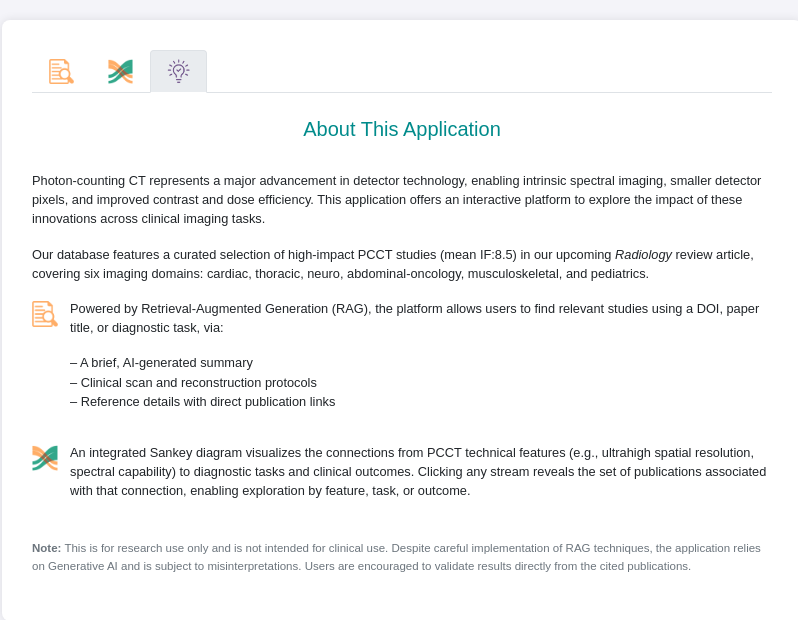
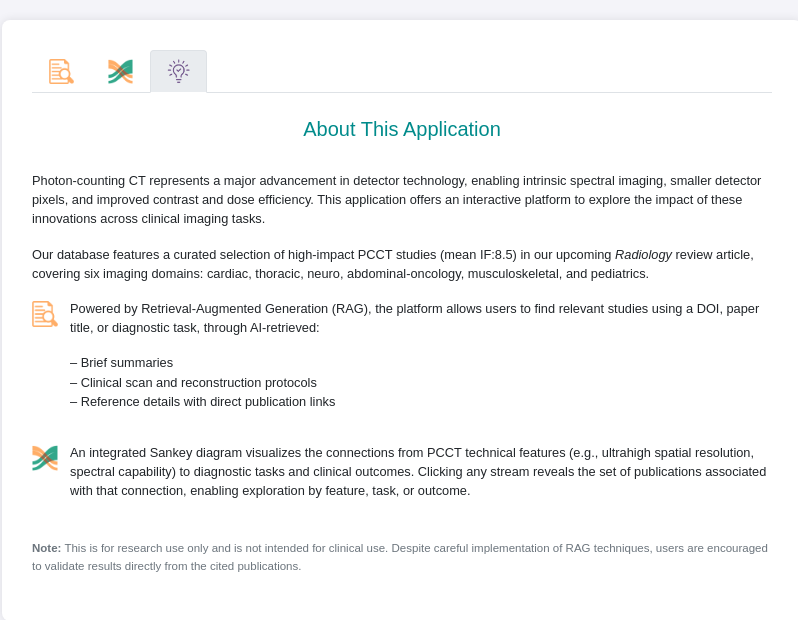
Before and after one commit to pooyansb/nae-int-papers-v8.2, a Flask app: page /about in a window 1280 px wide. Shown: the top 620 px of the page, without its empty margins (238-1036 px from the left). Run offline with Flask 3, Linux system fonts and the light colour scheme; some libraries are stand-ins or nearby versions.

Commit message:
Update about.html

```diff
--- a/templates/about.html
+++ b/templates/about.html
@@ -68,9 +68,9 @@
       <img src="{{ url_for('static', filename='search_icon.png') }}" alt="Search">
       <div class="text-content">
         <p>
-          Powered by Retrieval-Augmented Generation (RAG), the platform allows users to find relevant studies using a DOI, paper title, or diagnostic task, via:<br>
+          Powered by Retrieval-Augmented Generation (RAG), the platform allows users to find relevant studies using a DOI, paper title, or diagnostic task, through AI-retrieved:<br>
         </p>
-          &ndash; A brief, AI-generated summary<br>
+          &ndash; Brief summaries<br>
           &ndash; Clinical scan and reconstruction protocols<br>
           &ndash; Reference details with direct publication links
         </p>
@@ -86,7 +86,7 @@
     </div>
 
     <p class="text-muted mt-4" style="font-size: 0.9em;">
-      <strong>Note:</strong> This is for research use only and is not intended for clinical use. Despite careful implementation of RAG techniques, the application relies on Generative AI and is subject to misinterpretations. Users are encouraged to validate results directly from the cited publications.
+      <strong>Note:</strong> This is for research use only and is not intended for clinical use. Despite careful implementation of RAG techniques, users are encouraged to validate results directly from the cited publications.
     </p>
   </div>
 </body>
```
